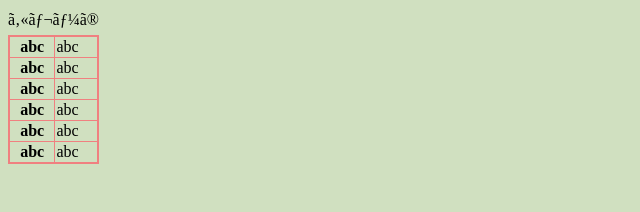
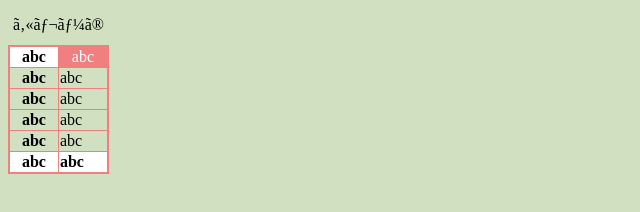
Before and after one commit to 1427019/2016web1-6, a plain HTML site: page index.html in a window 1280 px wide. Shown: the whole page, without its empty margins (0-640 px from the left). Drawn offline with Linux system fonts and the light colour scheme.

Commit message:
Update default.css

```diff
--- a/css/default.css
+++ b/css/default.css
@@ -15,3 +15,21 @@ body{
 th,td{
   border:1px solid lightcoral;
 }
+caption{
+  padding:5px;
+}
+#price{
+  background-color:lightcoral;
+}
+thead th,tfoot th{
+  background-color:white;
+}
+thead td{
+  color:white;
+  background-color:lightcoral;
+  text-align:center;
+}
+tfoot td{
+  font-weight:bold;
+  background-color:white;
+}
```
